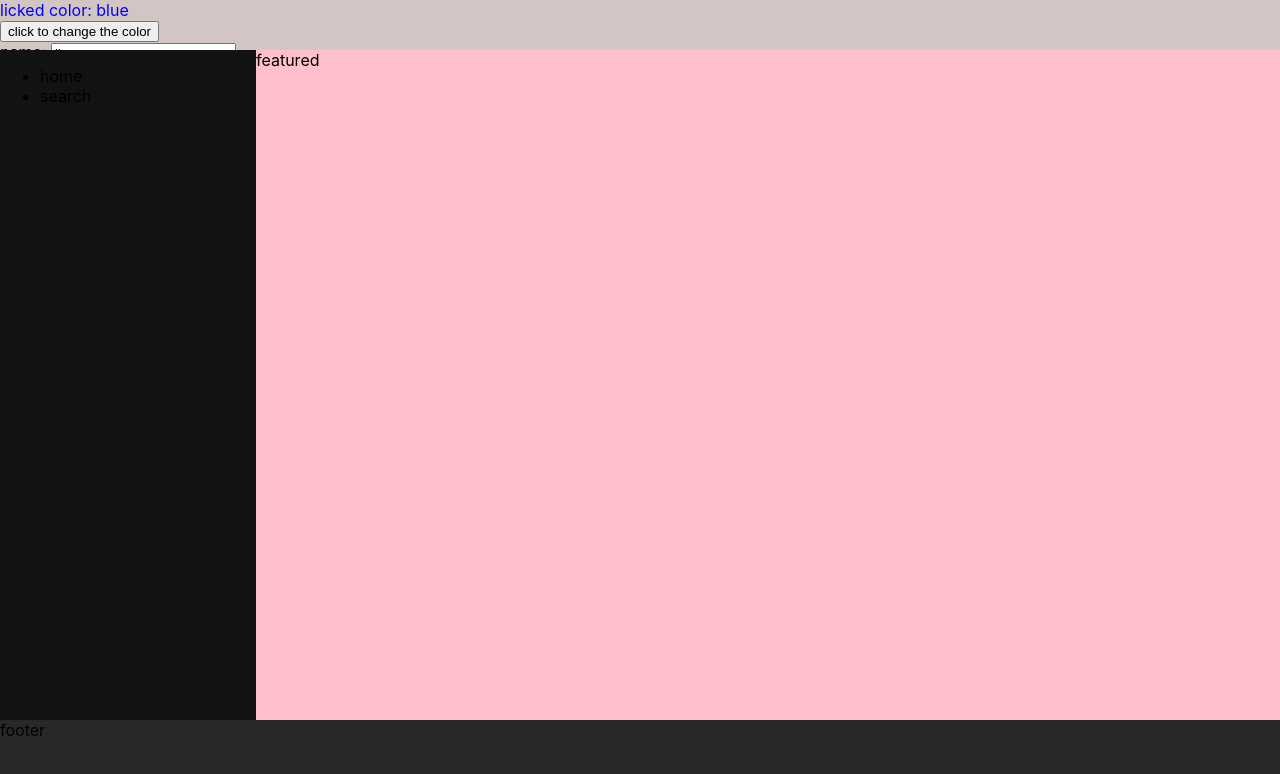
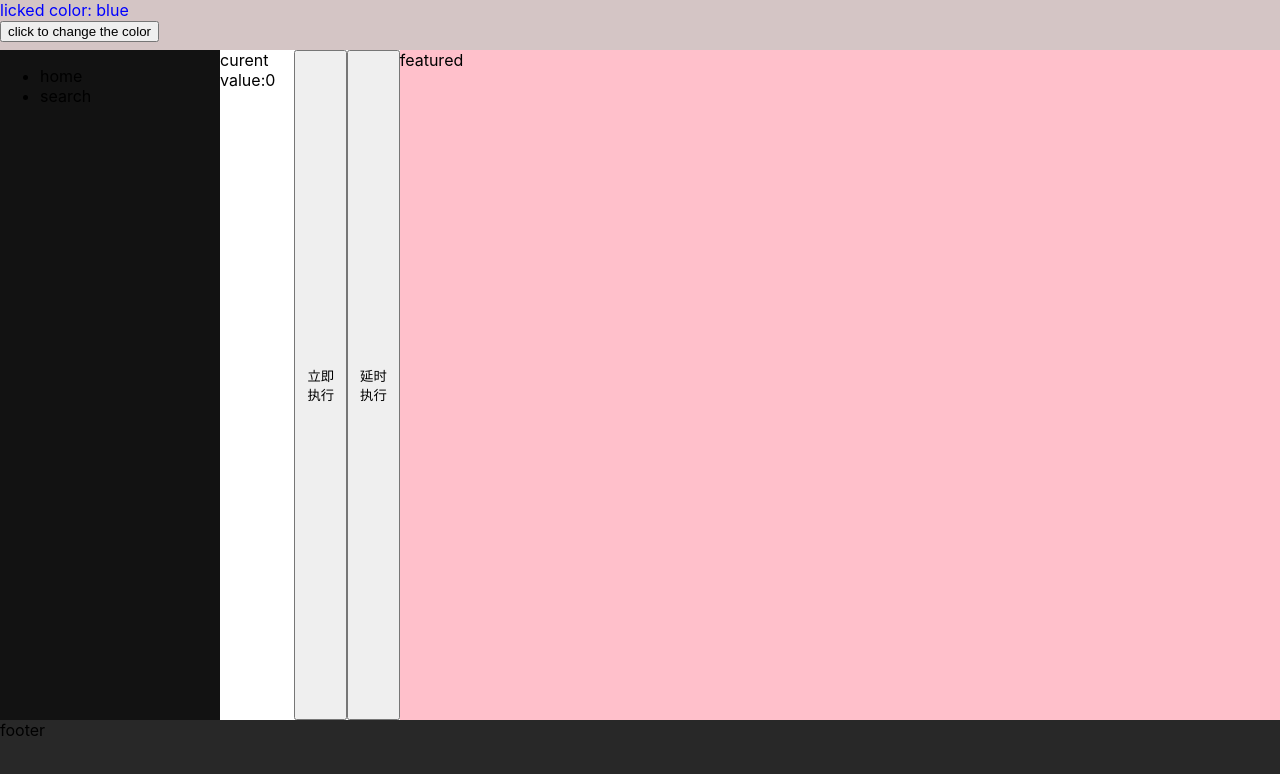
Before and after one commit to qingchen555/react, a React (Create React App) app: page / in a window 1280 px wide. Shown: the top 774 px of the page. Built offline with nearby package versions, Linux system fonts and the light colour scheme.

Commit message:
fix issue:state value is no consistent with the view show's data

```diff
--- a/src/App.js
+++ b/src/App.js
@@ -22,7 +22,7 @@ function App() {
       <div className="head-container">
         <div style={{ color: color }}>licked color: {color}</div>
         <button onClick={onSwitchColor}>click to change the color</button>
-        <UserPage />
+        {/* <UserPage /> */}
       </div>
       <main className="main-container">
         <SideBar>
--- a/src/components/featured-components/Featured.js
+++ b/src/components/featured-components/Featured.js
@@ -1,6 +1,9 @@
+import CalculateNumber from './calculated-number'
+
 function Featured({ children }) {
   return (
     <>
+      <CalculateNumber />
       <div className="featured">{children}</div>
     </>
   )
--- /dev/null
+++ b/src/components/featured-components/calculated-number.js
@@ -0,0 +1,32 @@
+import { computeHeadingLevel } from '@testing-library/react'
+import { useState, useEffect } from 'react'
+
+function CalculateNumber() {
+  const [number, setNumber] = useState(0)
+  let timeObj = null
+
+  const onSetNumber = () => {
+    setNumber((number) => number + 1)
+  }
+
+  const onSetNumberAfterTime = () => {
+    console.log('====')
+    timeObj = setTimeout(() => {
+      console.log('the value is:', number)
+    }, 2000)
+  }
+
+  useEffect(() => {
+    return () => clearTimeout(timeObj)
+  })
+
+  return (
+    <>
+      <div>curent value:{number}</div>
+      <button onClick={onSetNumber}>立即执行</button>
+      <button onClick={onSetNumberAfterTime}>延时执行</button>
+    </>
+  )
+}
+
+export default CalculateNumber
```
